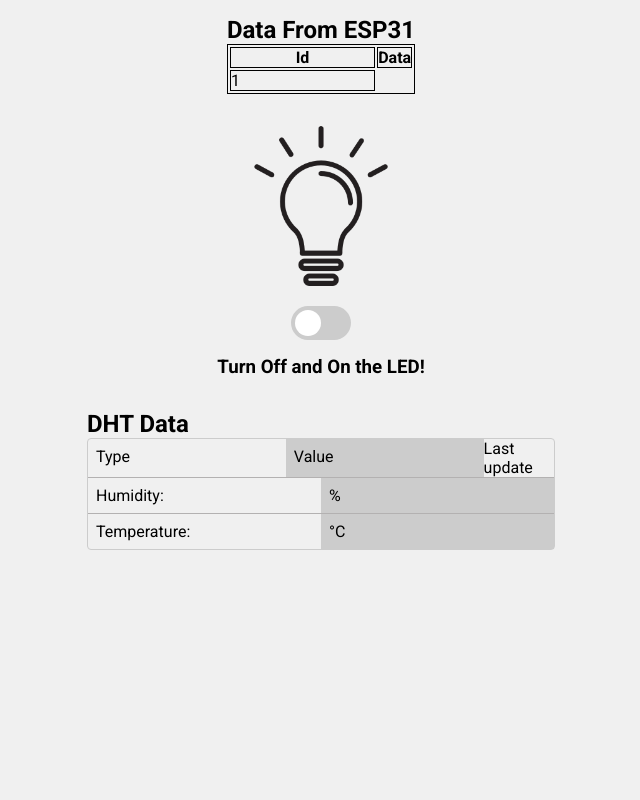
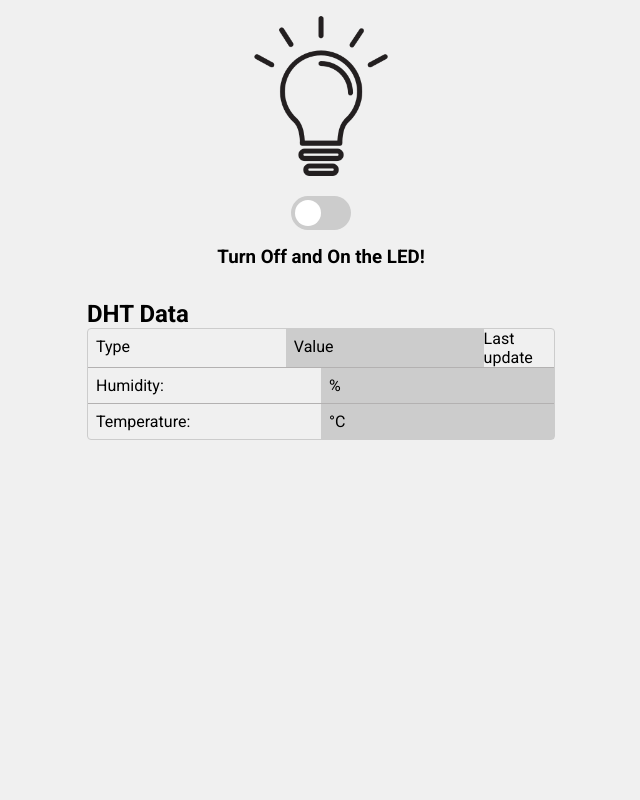
Before and after one commit to sherwanm/esp32, a PHP site: page / in a window 1280 px wide. Shown: the whole page, without its empty margins (319-959 px from the left). Run offline with PHP 8.4, Linux system fonts and the light colour scheme; tables that the repository leaves empty or names only in its code hold one stand-in row (values such as "Sample post"); data that the repository does not hold is empty.

Commit message:
Dont sho top table in frontend

```diff
--- a/index.php
+++ b/index.php
@@ -22,9 +22,8 @@ CloseCon($con);
 
 <body>
     <main>
-        <section class="first-section">
+<!-- <section class="first-section">
             <h2>Data From ESP31</h2>
-
             <table>
                 <thead>
                     <tr>
@@ -34,7 +33,7 @@ CloseCon($con);
                 </thead>
                 <tbody>
                     <?php
-                    if (!$sqlData) {
+                    /*if (!$sqlData) {
                         die("Query to show fields from table failed");
                     }
 
@@ -62,11 +61,11 @@ CloseCon($con);
                         }
 
                         echo "</tr>\n";
-                    }
+                    } */
                     ?>
                 </tbody>
             </table>
-        </section>
+        </section> -->
         <section class="second-section">
             <?php
             if ($ledValue == 1) {
```
